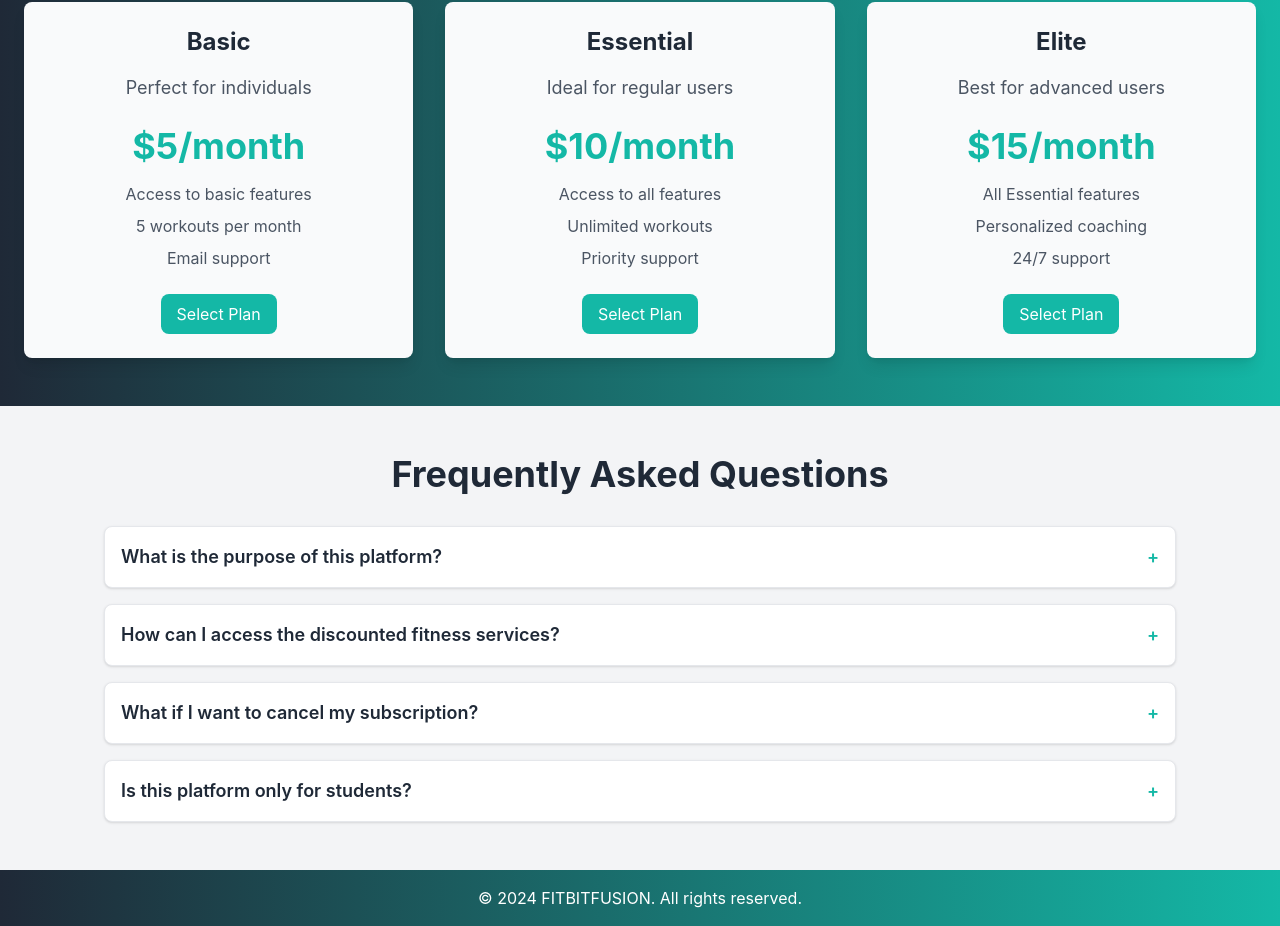
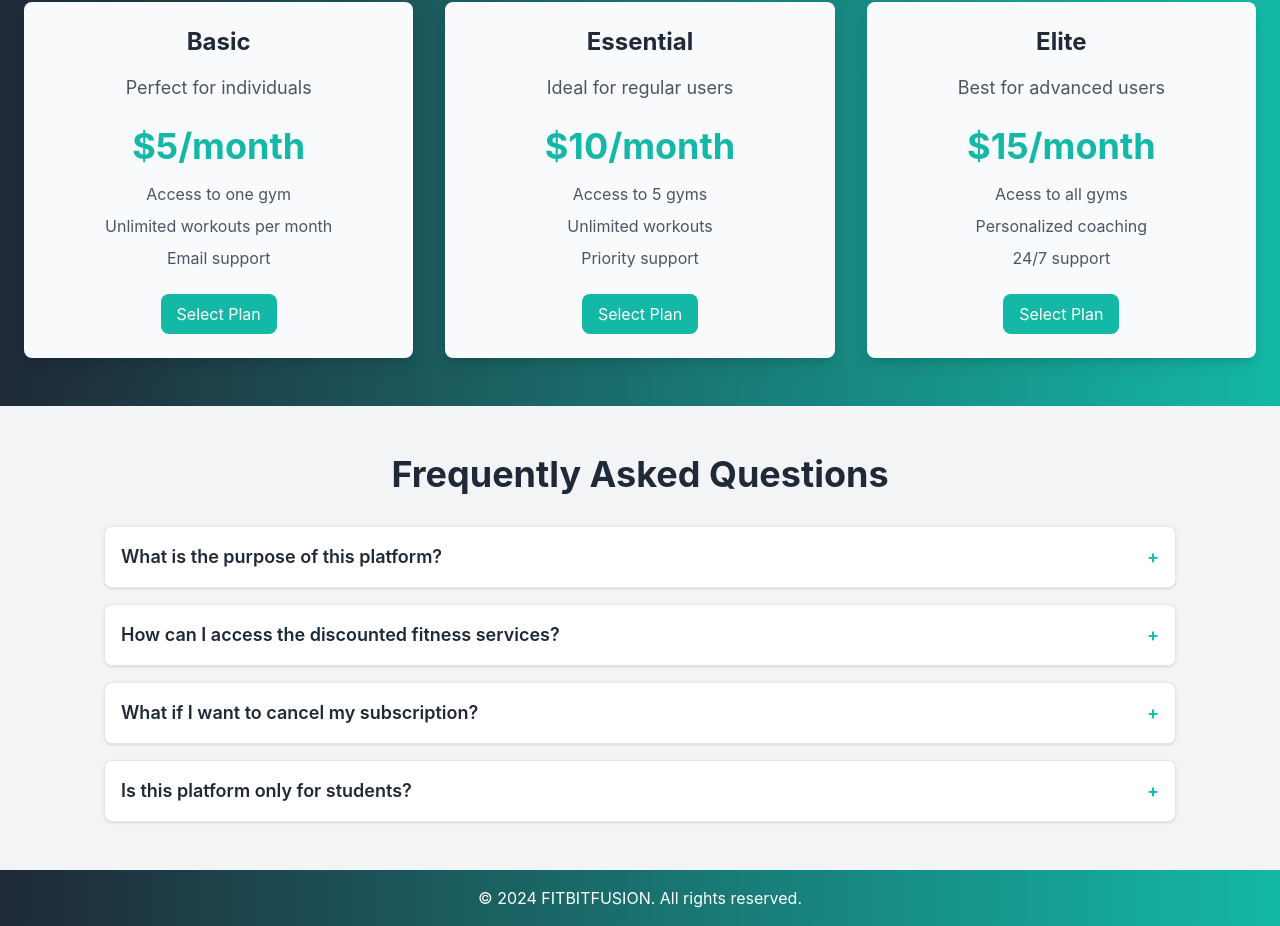
Before and after one commit to olasores/FitBitFusion, a React (Create React App) app: page / in a window 1280 px wide. Shown: the part 1706-2632 px from the top of the page. Built offline with nearby package versions, Linux system fonts and the light colour scheme.

Commit message:
reviewed pricing

```diff
--- a/src/pages/HomePage.js
+++ b/src/pages/HomePage.js
@@ -143,8 +143,8 @@ export const HomePage = () => {
       <p className='text-lg text-gray-600 mb-6'>Perfect for individuals</p>
       <p className='text-4xl font-bold text-teal-500 mb-4'>$5/month</p>
       <ul className='text-gray-600 space-y-2 mb-6'>
-        <li>Access to basic features</li>
-        <li>5 workouts per month</li>
+        <li>Access to one gym</li>
+        <li> Unlimited workouts per month</li>
         <li>Email support</li>
       </ul>
       <button className='bg-teal-500 text-white py-2 px-4 rounded-lg hover:bg-teal-600'>
@@ -158,7 +158,7 @@ export const HomePage = () => {
       <p className='text-lg text-gray-600 mb-6'>Ideal for regular users</p>
       <p className='text-4xl font-bold text-teal-500 mb-4'>$10/month</p>
       <ul className='text-gray-600 space-y-2 mb-6'>
-        <li>Access to all features</li>
+        <li>Access to 5 gyms</li>
         <li>Unlimited workouts</li>
         <li>Priority support</li>
       </ul>
@@ -173,7 +173,7 @@ export const HomePage = () => {
       <p className='text-lg text-gray-600 mb-6'>Best for advanced users</p>
       <p className='text-4xl font-bold text-teal-500 mb-4'>$15/month</p>
       <ul className='text-gray-600 space-y-2 mb-6'>
-        <li>All Essential features</li>
+        <li>Acess to all gyms </li>
         <li>Personalized coaching</li>
         <li>24/7 support</li>
       </ul>
```
